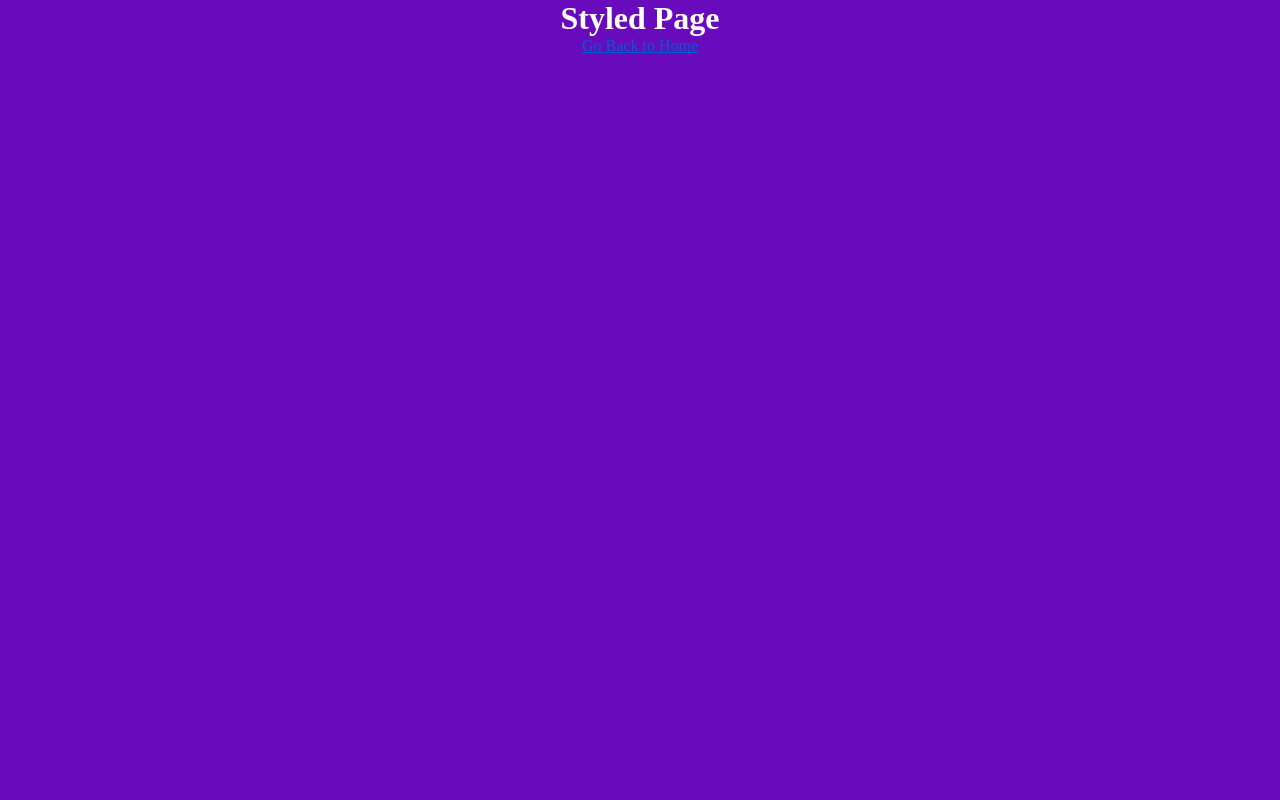
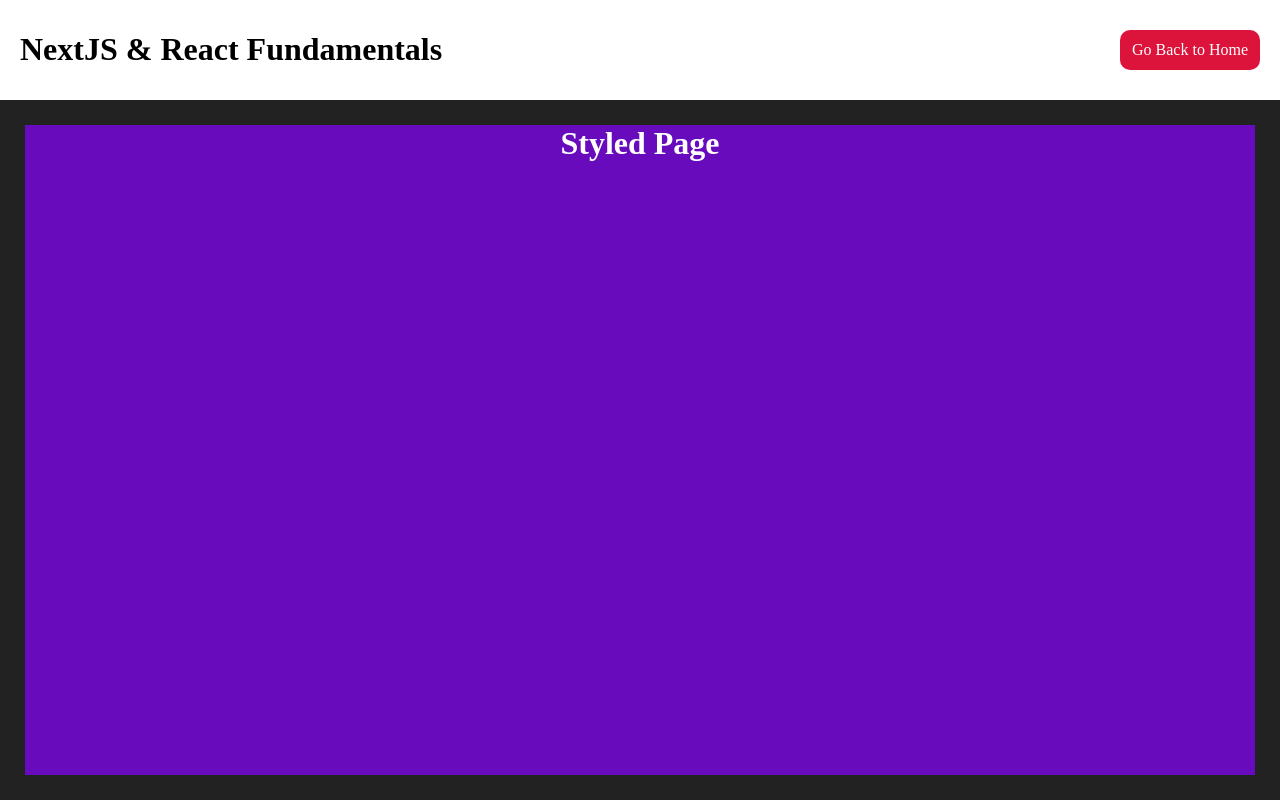
Before and after one commit to DanielBGC/nextjs-fundamentals, a Next.js app: page /StyledPage in a window 1280 px wide. Built offline with nearby package versions, Linux system fonts and the light colour scheme.

Commit message:
Criando componente Layout que será comum entre vários outros componentes

```diff
--- /dev/null
+++ b/src/components/Layout.tsx
@@ -0,0 +1,19 @@
+import Link from 'next/link';
+import styles from '../styles/Layout.module.css';
+import Header from '@/components/Header';
+
+type LayoutProps = {
+  children: React.ReactNode;
+};
+
+export default function Layout(props: LayoutProps) {
+  return (
+    <div className={styles.layout}>
+      <div className={styles.header}>
+        <Header></Header>
+        <Link href='/'>Go Back to Home</Link>
+      </div>
+      <div className={styles.body}>{props.children}</div>
+    </div>
+  );
+}
--- a/src/pages/StyledPage.tsx
+++ b/src/pages/StyledPage.tsx
@@ -1,12 +1,12 @@
 import styles from '../styles/StyledPage.module.css';
-import Link from 'next/link'
+import Layout from '@/components/Layout';
 
 export default function styledPage() {
   return(
-    <div className={styles.purpleDiv}>
-      <h1>Styled Page</h1>
-
-      <Link href='/'>Go Back to Home</Link>
-    </div>
+    <Layout>
+      <div className={styles.purpleDiv}>
+        <h1>Styled Page</h1>
+      </div>
+    </Layout>
   )
 }
--- /dev/null
+++ b/src/styles/Layout.module.css
@@ -0,0 +1,31 @@
+.layout {
+  height: 100vh;
+  display: flex;
+  flex-direction: column;
+}
+
+.header {
+  display: flex;
+  justify-content: space-between;
+  align-items: center;
+  padding: 10px 20px;
+  background-color: #fff;
+  color: black;
+}
+
+.header a {
+  color: #fff;
+  text-decoration: none;
+  background-color: crimson;
+  padding: 5px 12px;
+  border-radius: 10px;
+  height: 40px;
+  display: flex;
+  justify-content: center;
+  align-items: center;
+}
+
+.body {
+  padding: 25px;
+  height: 100%;
+}
--- a/src/styles/StyledPage.module.css
+++ b/src/styles/StyledPage.module.css
@@ -1,7 +1,7 @@
 .purpleDiv {
   background-color: #670bbd;
   color: #fff;
-  height: 100vh;
+  height: 100%;
   text-align: center;
 }
 
```
